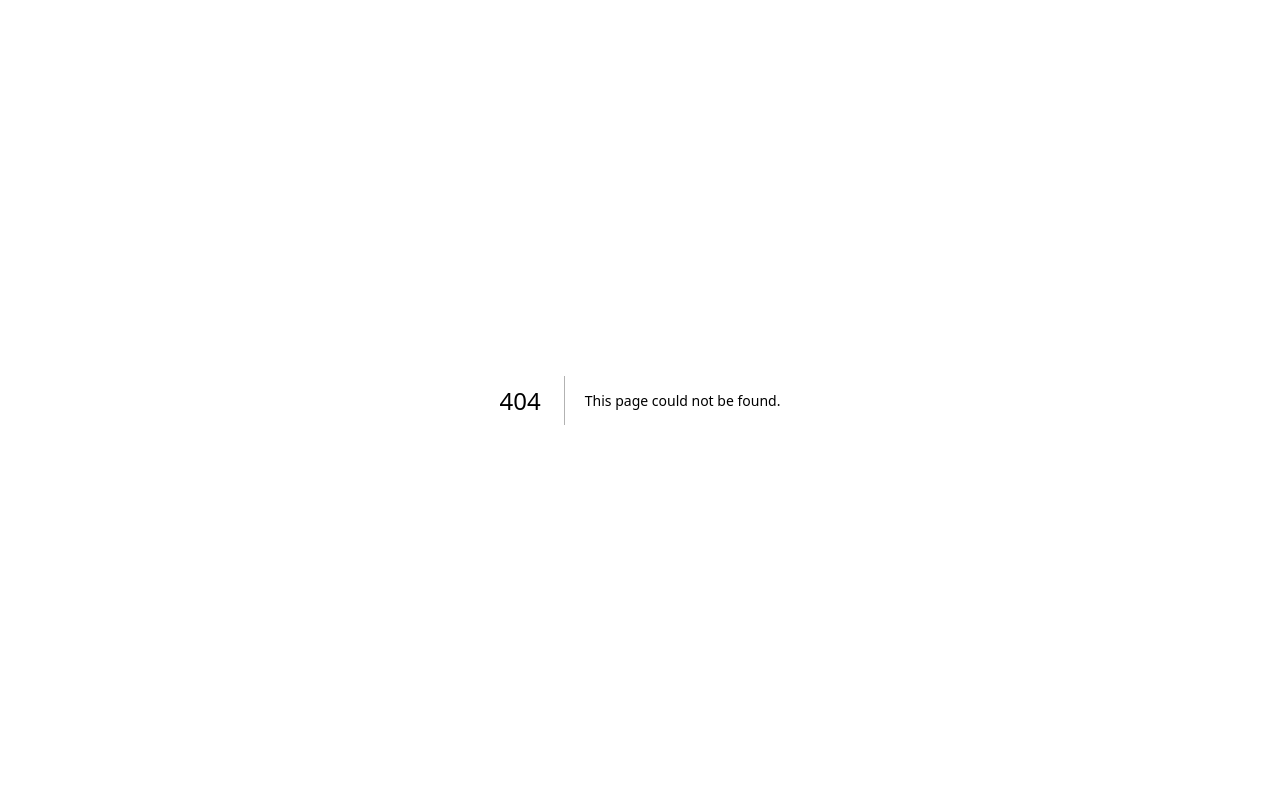
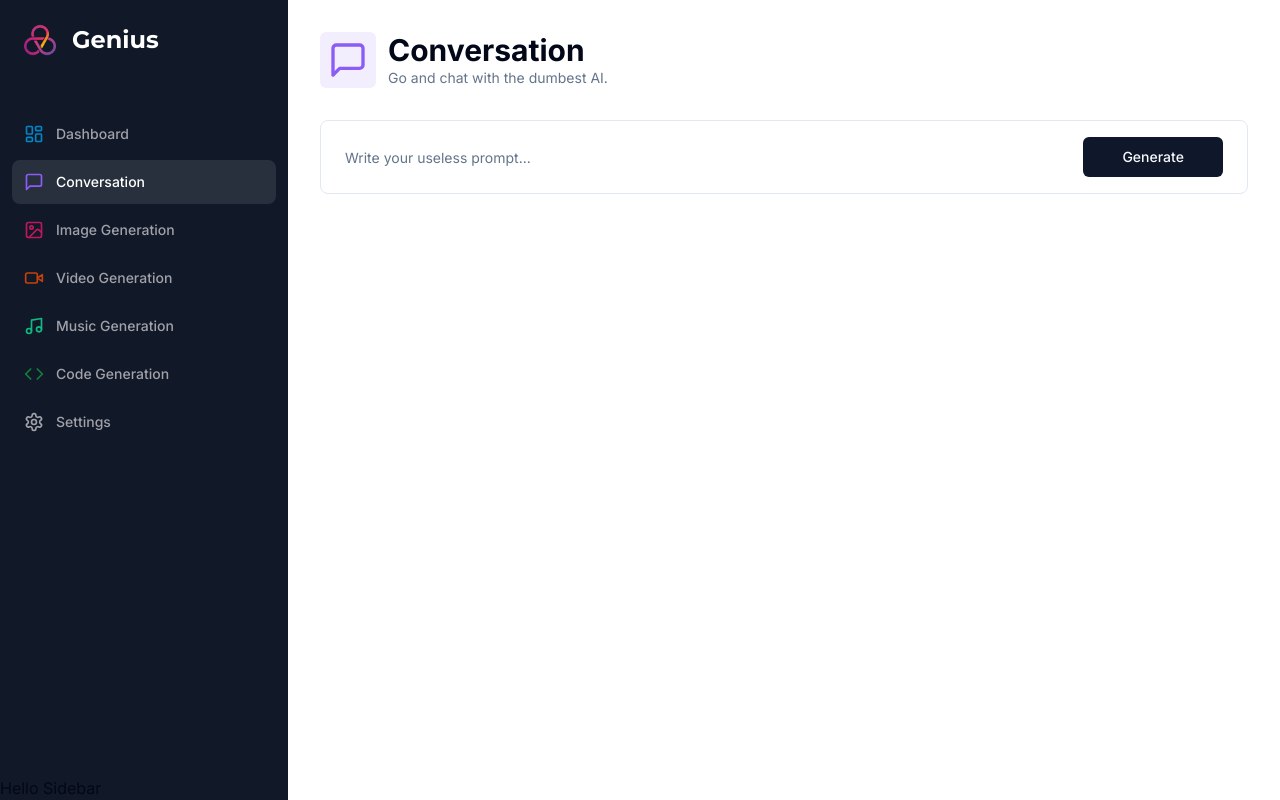
Before and after one commit to lokeshgaddam20/Majistic, a Next.js app: page /conversation in a window 1280 px wide. Before the commit this address had no page. Built offline with nearby package versions, Linux system fonts and the light colour scheme.

Commit message:
Conversation ui

```diff
--- /dev/null
+++ b/app/(dashboard)/(routes)/conversation/constants.ts
@@ -0,0 +1,7 @@
+import * as z from "zod";
+
+export const formSchema = z.object({
+  prompt: z.string().min(1, {
+    message: "Prompt is required."
+  }),
+});
--- /dev/null
+++ b/app/(dashboard)/(routes)/conversation/page.tsx
@@ -0,0 +1,81 @@
+"use client";
+
+import * as z from "zod";
+import { Heading } from "@/components/heading";
+import { MessageSquare } from "lucide-react";
+import { useForm } from "react-hook-form";
+import { zodResolver } from "@hookform/resolvers/zod";
+
+import { formSchema } from "./constants";
+import { Form, FormControl, FormField, FormItem } from "@/components/ui/form";
+import { Input } from "@/components/ui/input";
+import { Button } from "@/components/ui/button";
+
+const ConversationPage = () => {
+  const form = useForm<z.infer<typeof formSchema>>({
+    resolver: zodResolver(formSchema),
+    defaultValues: {
+      prompt: "",
+    },
+  });
+
+  const isLoading = form.formState.isSubmitting;
+
+  const onSubmit = (values: z.infer<typeof formSchema>) => {
+    console.log(values);
+  };
+
+  return (
+    <div>
+      <Heading
+        title="Conversation"
+        description="Go and chat with the dumbest AI."
+        icon={MessageSquare}
+        iconColor="text-violet-500"
+        bgColor="bg-violet-500/10"
+      />
+
+      <div className="px-4 lg:px-8">
+        <div>
+          <Form {...form}>
+            <form
+              onSubmit={form.handleSubmit(onSubmit)}
+              className="rounded-lg
+                border
+                w-full
+                p-4
+                px-3
+                md:px-6
+                focus-within:shadow-sm
+                grid
+                grid-cols-12
+                gap-2"
+            >
+              <FormField
+                name="prompt"
+                render={({ field }) => (
+                  <FormItem className="col-span-12 lg:col-span-10">
+                    <FormControl className="m-0 p-0">
+                      <Input
+                        className="border-0 outline-none focus-visible:ring-0 focus-visible:ring-transparent"
+                        disabled={isLoading}
+                        placeholder="Write your useless prompt..."
+                        {...field}
+                      />
+                    </FormControl>
+                  </FormItem>
+                )}
+              />
+               <Button className="col-span-12 lg:col-span-2 w-full" type="submit" disabled={isLoading} size="icon">
+                Generate
+              </Button>
+            </form>
+          </Form>
+        </div>
+
+      </div>
+    </div>
+  );
+};
+
+export default ConversationPage;
--- /dev/null
+++ b/components/heading.tsx
@@ -0,0 +1,33 @@
+import { LucideIcon } from "lucide-react";
+
+import { cn } from "@/lib/utils";
+
+interface HeadingProps {
+  title: string;
+  description: string;
+  icon: LucideIcon;
+  iconColor?: string;
+  bgColor?: string;
+}
+
+export const Heading = ({
+  title,
+  description,
+  icon: Icon,
+  iconColor,
+  bgColor,
+}: HeadingProps) => {
+  return (
+      <div className="px-4 lg:px-8 flex items-center gap-x-3 mb-8">
+        <div className={cn("p-2 w-fit rounded-md", bgColor)}>
+          <Icon className={cn("w-10 h-10", iconColor)} />
+        </div>
+        <div>
+          <h2 className="text-3xl font-bold">{title}</h2>
+          <p className="text-sm text-muted-foreground">
+            {description}
+          </p>
+        </div>
+      </div>
+  );
+};
--- /dev/null
+++ b/components/ui/form.tsx
@@ -0,0 +1,176 @@
+import * as React from "react"
+import * as LabelPrimitive from "@radix-ui/react-label"
+import { Slot } from "@radix-ui/react-slot"
+import {
+  Controller,
+  ControllerProps,
+  FieldPath,
+  FieldValues,
+  FormProvider,
+  useFormContext,
+} from "react-hook-form"
+
+import { cn } from "@/lib/utils"
+import { Label } from "@/components/ui/label"
+
+const Form = FormProvider
+
+type FormFieldContextValue<
+  TFieldValues extends FieldValues = FieldValues,
+  TName extends FieldPath<TFieldValues> = FieldPath<TFieldValues>
+> = {
+  name: TName
+}
+
+const FormFieldContext = React.createContext<FormFieldContextValue>(
+  {} as FormFieldContextValue
+)
+
+const FormField = <
+  TFieldValues extends FieldValues = FieldValues,
+  TName extends FieldPath<TFieldValues> = FieldPath<TFieldValues>
+>({
+  ...props
+}: ControllerProps<TFieldValues, TName>) => {
+  return (
+    <FormFieldContext.Provider value={{ name: props.name }}>
+      <Controller {...props} />
+    </FormFieldContext.Provider>
+  )
+}
+
+const useFormField = () => {
+  const fieldContext = React.useContext(FormFieldContext)
+  const itemContext = React.useContext(FormItemContext)
+  const { getFieldState, formState } = useFormContext()
+
+  const fieldState = getFieldState(fieldContext.name, formState)
+
+  if (!fieldContext) {
+    throw new Error("useFormField should be used within <FormField>")
+  }
+
+  const { id } = itemContext
+
+  return {
+    id,
+    name: fieldContext.name,
+    formItemId: `${id}-form-item`,
+    formDescriptionId: `${id}-form-item-description`,
+    formMessageId: `${id}-form-item-message`,
+    ...fieldState,
+  }
+}
+
+type FormItemContextValue = {
+  id: string
+}
+
+const FormItemContext = React.createContext<FormItemContextValue>(
+  {} as FormItemContextValue
+)
+
+const FormItem = React.forwardRef<
+  HTMLDivElement,
+  React.HTMLAttributes<HTMLDivElement>
+>(({ className, ...props }, ref) => {
+  const id = React.useId()
+
+  return (
+    <FormItemContext.Provider value={{ id }}>
+      <div ref={ref} className={cn("space-y-2", className)} {...props} />
+    </FormItemContext.Provider>
+  )
+})
+FormItem.displayName = "FormItem"
+
+const FormLabel = React.forwardRef<
+  React.ElementRef<typeof LabelPrimitive.Root>,
+  React.ComponentPropsWithoutRef<typeof LabelPrimitive.Root>
+>(({ className, ...props }, ref) => {
+  const { error, formItemId } = useFormField()
+
+  return (
+    <Label
+      ref={ref}
+      className={cn(error && "text-destructive", className)}
+      htmlFor={formItemId}
+      {...props}
+    />
+  )
+})
+FormLabel.displayName = "FormLabel"
+
+const FormControl = React.forwardRef<
+  React.ElementRef<typeof Slot>,
+  React.ComponentPropsWithoutRef<typeof Slot>
+>(({ ...props }, ref) => {
+  const { error, formItemId, formDescriptionId, formMessageId } = useFormField()
+
+  return (
+    <Slot
+      ref={ref}
+      id={formItemId}
+      aria-describedby={
+        !error
+          ? `${formDescriptionId}`
+          : `${formDescriptionId} ${formMessageId}`
+      }
+      aria-invalid={!!error}
+      {...props}
+    />
+  )
+})
+FormControl.displayName = "FormControl"
+
+const FormDescription = React.forwardRef<
+  HTMLParagraphElement,
+  React.HTMLAttributes<HTMLParagraphElement>
+>(({ className, ...props }, ref) => {
+  const { formDescriptionId } = useFormField()
+
+  return (
+    <p
+      ref={ref}
+      id={formDescriptionId}
+      className={cn("text-sm text-muted-foreground", className)}
+      {...props}
+    />
+  )
+})
+FormDescription.displayName = "FormDescription"
+
+const FormMessage = React.forwardRef<
+  HTMLParagraphElement,
+  React.HTMLAttributes<HTMLParagraphElement>
+>(({ className, children, ...props }, ref) => {
+  const { error, formMessageId } = useFormField()
+  const body = error ? String(error?.message) : children
+
+  if (!body) {
+    return null
+  }
+
+  return (
+    <p
+      ref={ref}
+      id={formMessageId}
+      className={cn("text-sm font-medium text-destructive", className)}
+      {...props}
+    >
+      {body}
+    </p>
+  )
+})
+FormMessage.displayName = "FormMessage"
+
+export {
+  useFormField,
+  Form,
+  FormItem,
+  FormLabel,
+  FormControl,
+  FormDescription,
+  FormMessage,
+  FormField,
+}
--- /dev/null
+++ b/components/ui/input.tsx
@@ -0,0 +1,25 @@
+import * as React from "react"
+
+import { cn } from "@/lib/utils"
+
+export interface InputProps
+  extends React.InputHTMLAttributes<HTMLInputElement> {}
+
+const Input = React.forwardRef<HTMLInputElement, InputProps>(
+  ({ className, type, ...props }, ref) => {
+    return (
+      <input
+        type={type}
+        className={cn(
+          "flex h-10 w-full rounded-md border border-input bg-background px-3 py-2 text-sm ring-offset-background file:border-0 file:bg-transparent file:text-sm file:font-medium placeholder:text-muted-foreground focus-visible:outline-none focus-visible:ring-2 focus-visible:ring-ring focus-visible:ring-offset-2 disabled:cursor-not-allowed disabled:opacity-50",
+          className
+        )}
+        ref={ref}
+        {...props}
+      />
+    )
+  }
+)
+Input.displayName = "Input"
+
+export { Input }
--- /dev/null
+++ b/components/ui/label.tsx
@@ -0,0 +1,26 @@
+"use client"
+
+import * as React from "react"
+import * as LabelPrimitive from "@radix-ui/react-label"
+import { cva, type VariantProps } from "class-variance-authority"
+
+import { cn } from "@/lib/utils"
+
+const labelVariants = cva(
+  "text-sm font-medium leading-none peer-disabled:cursor-not-allowed peer-disabled:opacity-70"
+)
+
+const Label = React.forwardRef<
+  React.ElementRef<typeof LabelPrimitive.Root>,
+  React.ComponentPropsWithoutRef<typeof LabelPrimitive.Root> &
+    VariantProps<typeof labelVariants>
+>(({ className, ...props }, ref) => (
+  <LabelPrimitive.Root
+    ref={ref}
+    className={cn(labelVariants(), className)}
+    {...props}
+  />
+))
+Label.displayName = LabelPrimitive.Root.displayName
+
+export { Label }
--- a/package.json
+++ b/package.json
@@ -10,7 +10,9 @@
   },
   "dependencies": {
     "@clerk/nextjs": "^4.29.7",
+    "@hookform/resolvers": "^3.3.4",
     "@radix-ui/react-dialog": "^1.0.5",
+    "@radix-ui/react-label": "^2.0.2",
     "@radix-ui/react-slot": "^1.0.2",
     "class-variance-authority": "^0.7.0",
     "clsx": "^2.1.0",
@@ -18,8 +20,10 @@
     "next": "14.1.0",
     "react": "^18",
     "react-dom": "^18",
+    "react-hook-form": "^7.50.1",
     "tailwind-merge": "^2.2.1",
-    "tailwindcss-animate": "^1.0.7"
+    "tailwindcss-animate": "^1.0.7",
+    "zod": "^3.22.4"
   },
   "devDependencies": {
     "@types/node": "^20",
```
Also changed, not shown: 1 other file (tests, documents, lock files or other folders).
